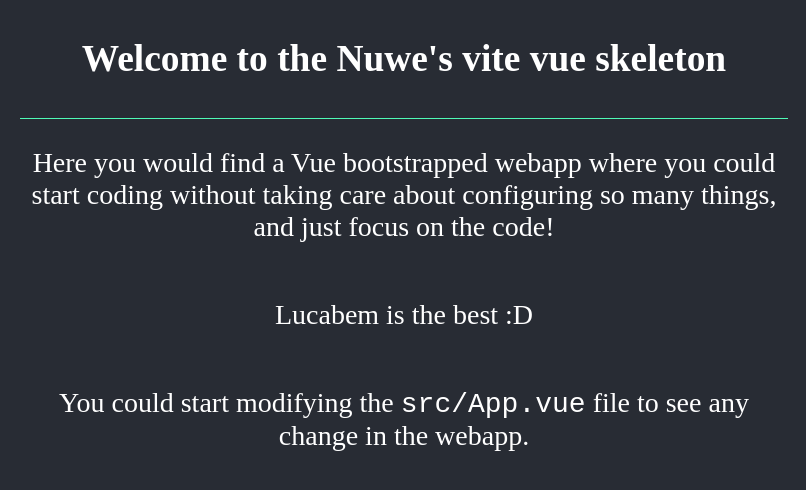
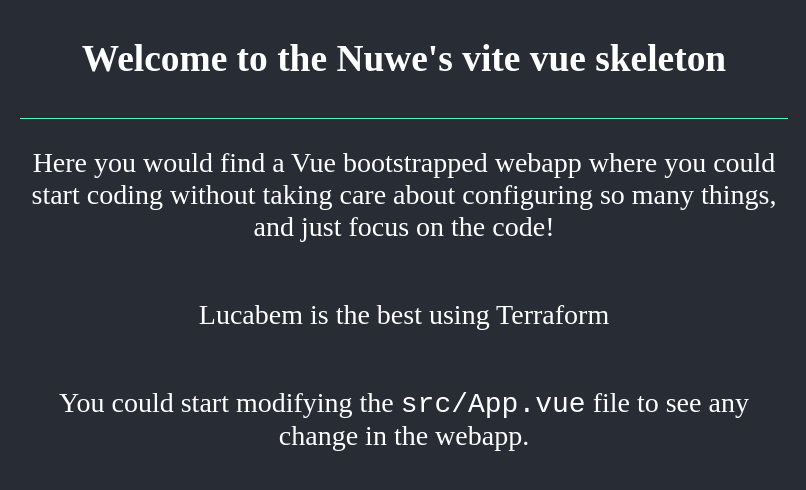
Before and after one commit to lucabem/google-cloud-k8s, a Vue app: page / in a window 1280 px wide. Shown: the top 490 px of the page, without its empty margins (236-1042 px from the left). Built offline with nearby package versions, Linux system fonts and the light colour scheme.

Commit message:
chore: check triggers

```diff
--- a/src/ui/Home/HomeComponent.vue
+++ b/src/ui/Home/HomeComponent.vue
@@ -7,7 +7,7 @@
       without taking care about configuring so many things, and just focus on
       the code!
     </p>
-    <p>      Lucabem is the best :D      </p>
+    <p>      Lucabem is the best using Terraform    </p>
     <p>
       You could start modifying the <code>src/App.vue</code> file to see any
       change in the webapp.
```
